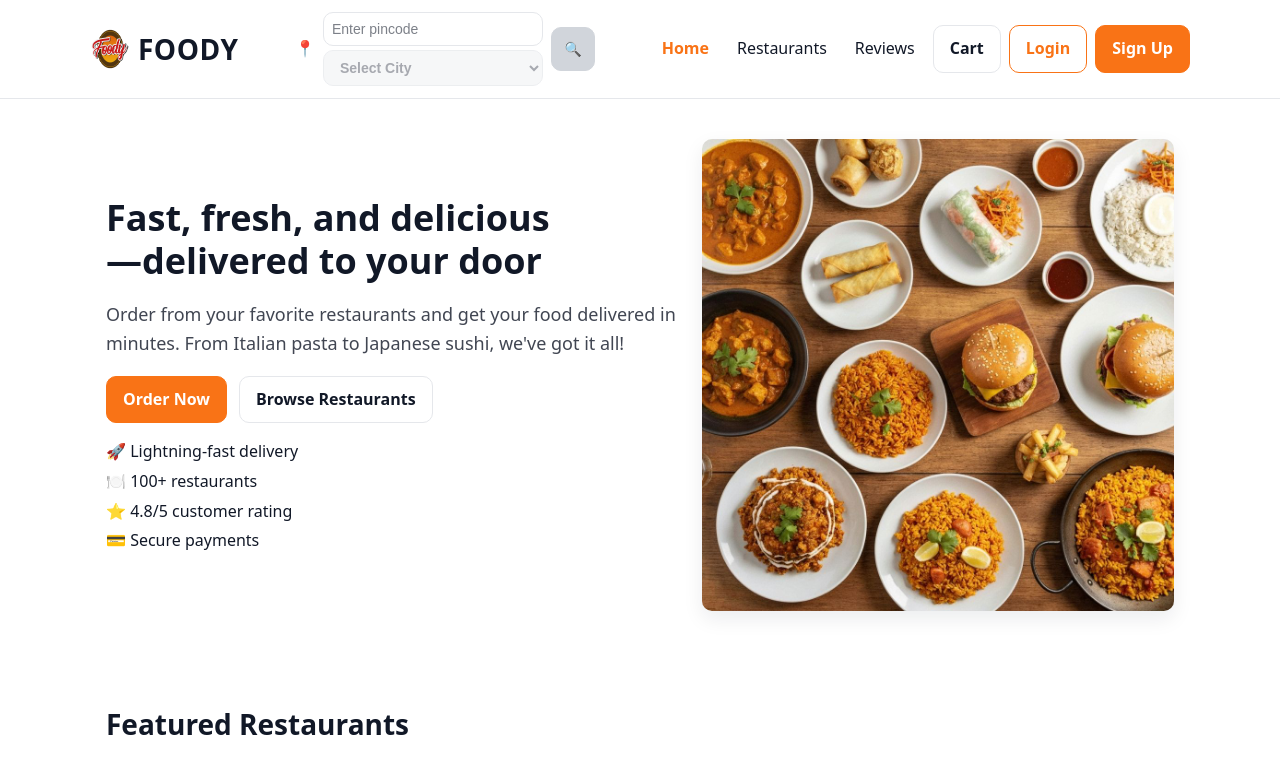
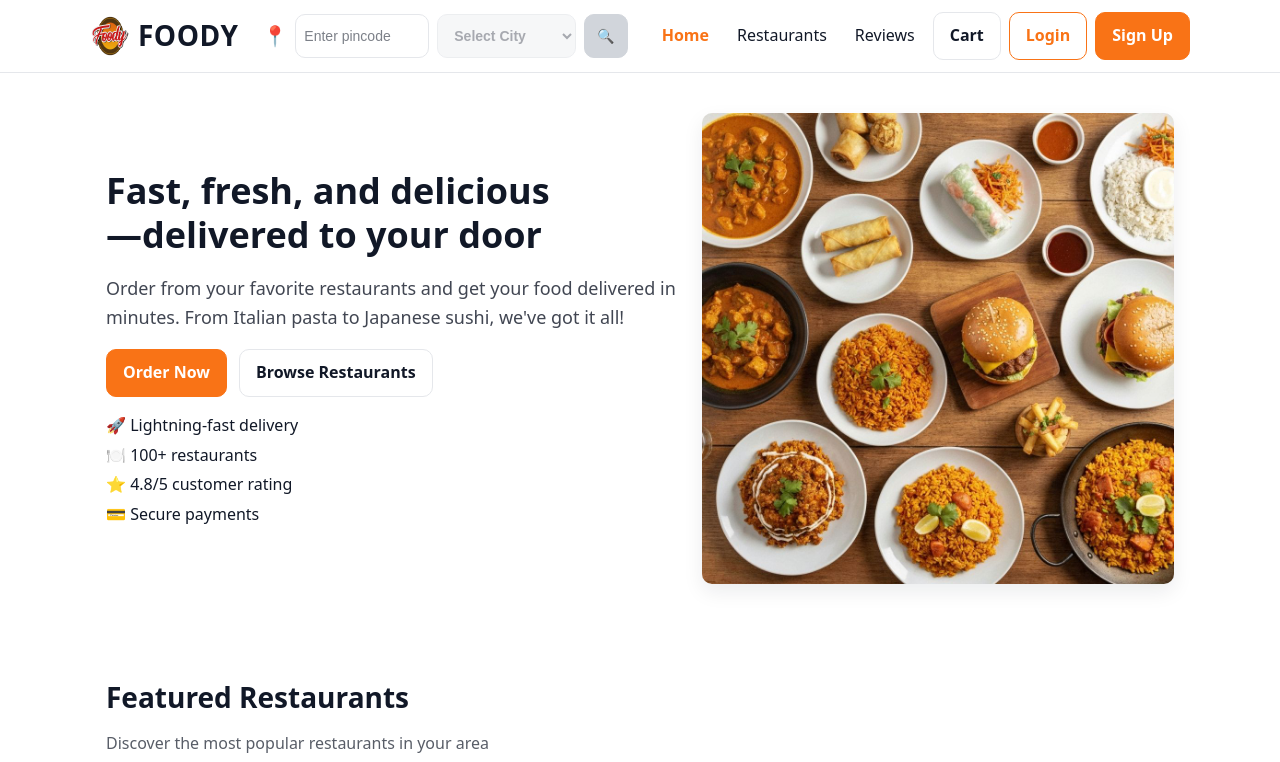
Before and after one commit to parthkavad54/food-delevary, a website: page frontend/index.html in a window 1280 px wide. Shown: the top 762 px of the page. Drawn offline with nearby package versions, Linux system fonts and the light colour scheme; no server answers.

Commit message:
feat: implement core global stylesheet with layout, navigation, and component styles

```diff
--- a/frontend/assets/styles.css
+++ b/frontend/assets/styles.css
@@ -121,6 +121,7 @@ img {
   display: flex;
   align-items: center;
   justify-content: space-between;
+  gap: 1.5rem;
   padding: 0.75rem 0;
 }
 .brand {
@@ -147,19 +148,20 @@ img {
   background: transparent;
   border: none;
   padding: 0;
-  min-width: 300px;
-  max-width: 400px;
+  flex: 1;
+  max-width: 500px;
 }
 
 .location-icon {
-  font-size: 1rem;
+  font-size: 1.25rem;
   flex-shrink: 0;
 }
 
 .location-input-group {
   display: flex;
-  flex-direction: column;
-  gap: 0.25rem;
+  flex-direction: row;
+  align-items: center;
+  gap: 0.5rem;
   flex: 1;
 }
 
@@ -171,6 +173,7 @@ img {
   background: #fff;
   color: var(--color-text);
   width: 100%;
+  height: 44px;
   transition: all 0.2s ease;
 }
 
@@ -194,6 +197,7 @@ img {
   padding: 0.5rem 0.75rem;
   border-radius: var(--radius);
   width: 100%;
+  height: 44px;
   transition: all 0.2s ease;
 }
 
```
